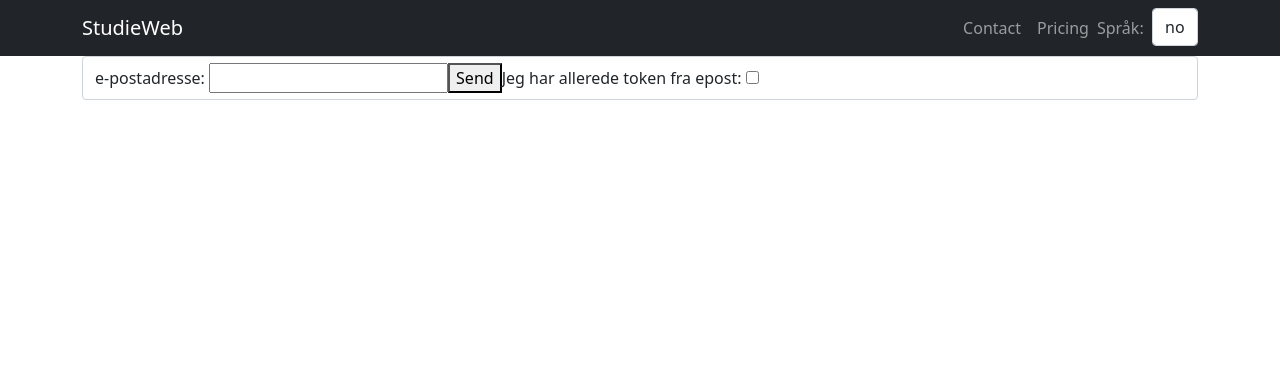
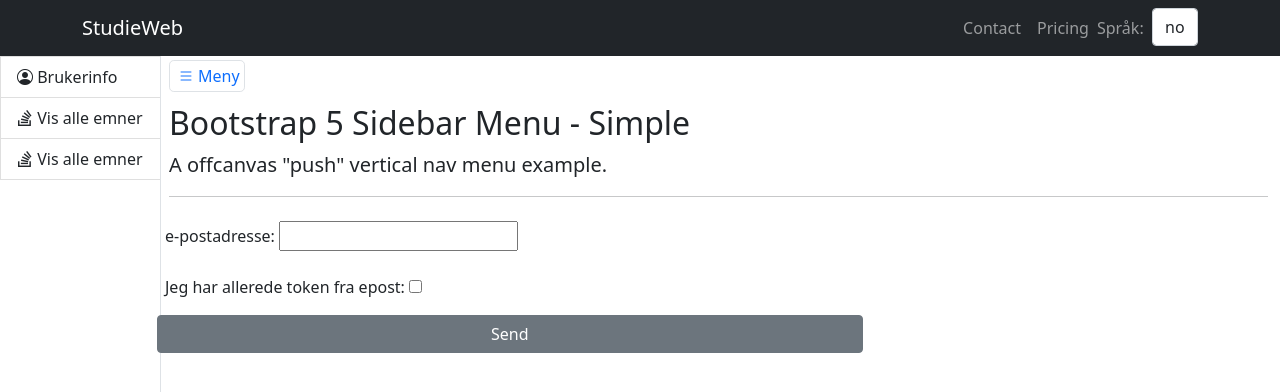
Before and after one commit to anoteng/studieweb, a Vue app: page / in a window 1280 px wide. Shown: the top 392 px of the page. Built offline with nearby package versions, Linux system fonts and the light colour scheme.

Commit message:
Basic layout and dynamic component choosing for main view

```diff
--- a/package.json
+++ b/package.json
@@ -10,6 +10,7 @@
   "dependencies": {
     "@popperjs/core": "^2.11.5",
     "bootstrap": "^5.1.3",
+    "bootstrap-icons": "^1.9.1",
     "core-js": "^3.8.3",
     "vue": "^3.2.13",
     "vue-i18n": "^9.1.10"
--- a/src/App.vue
+++ b/src/App.vue
@@ -1,22 +1,78 @@
 <template>
   <NavBar/>
-  <MainView/>
+  <div class="container-fluid">
+    <div class="row flex-nowrap">
+      <div class="col-auto px-0">
+        <div id="sidebar" class="collapse collapse-horizontal show border-end">
+          <div id="sidebar-nav" class="list-group border-0 rounded-0 text-sm-start min-vh-100">
+            <a v-for="NavItem in this.menuLinks" :key="NavItem.key" :id="NavItem.id" href="#" class="list-group-item border-end-0 d-inline-block text-truncate" data-bs-parent="#sidebar"><i :class="NavItem.icon"></i> <span>{{ this.$t(NavItem.message) }}</span></a>
+          </div>
+        </div>
+      </div>
+<!--      <main class="col ps-md-2 pt-2">-->
+<!--      <a href="#" data-bs-target="#sidebar" data-bs-toggle="collapse" class="border rounded-3 p-1 text-decoration-none"><i class="bi bi-list bi-lg py-2 p-1"></i> Menu</a>-->
+      <component v-bind:is="currentMainView" />
+<!--      </main>-->
+    </div>
+  </div>
 </template>
 
 <script>
 import MainView from './components/main.vue'
 import NavBar from "@/components/navbar";
+import AllCourses from "@/components/AllCourses";
+import UserInfo from "@/components/UserInfo";
 
 
 export default {
   name: 'App',
   components: {
     MainView,
-    NavBar
+    NavBar,
+    AllCourses,
+    UserInfo
+  },
+  methods: {
+    navLink: function (e) {
+      console.log(e.target.id)
+    }
+  },
+  data() {
+    return {
+      currentMainView: "MainView",
+      menuLinks: [
+        {
+          id: 'navUserInfo',
+          message: "nav.userinfo",
+          component: UserInfo,
+          icon: "bi bi-person-circle",
+          key: 1,
+          adminLevel: 0
+        },
+        {
+          id: 'navAllCourses',
+          message: "nav.allCourses",
+          component: AllCourses,
+          icon: "bi bi-stack-overflow",
+          key: 2,
+          adminLevel: 0
+        },
+        {
+          id: 'testAdminLink',
+          message: "nav.allCourses",
+          component: AllCourses,
+          icon: "bi bi-stack-overflow",
+          key: 2,
+          adminLevel: 1
+        },
+      ]
+    }
   }
 }
 </script>
 
 <style>
-
+#sidebar-nav {
+  width: 160px;
+}
 </style>
--- /dev/null
+++ b/src/components/AllCourses.vue
@@ -0,0 +1,13 @@
+<template>
+  <div class=""></div>
+</template>
+
+<script>
+export default {
+  name: "AllCourses"
+}
+</script>
+
+<style scoped>
+
+</style>
--- /dev/null
+++ b/src/components/UserInfo.vue
@@ -0,0 +1,13 @@
+<template>
+  <div class=""></div>
+</template>
+
+<script>
+export default {
+  name: "UserInfo"
+}
+</script>
+
+<style scoped>
+
+</style>
--- a/src/components/login.vue
+++ b/src/components/login.vue
@@ -1,34 +1,36 @@
 <template >
-  <div class="container" v-if="AskForMagicLink">
-    <form class="form-control">
-      <label> {{ this.$t("login.magic_link") }}
-        <input type="text" v-model="email">
+  <div class="d-inline-flex p-2 bd-highlight" v-if="AskForMagicLink">
+    <form class="row g-3">
+      <label class="form-label"> {{ this.$t("login.magic_link") }}
+        <input type="email" v-model="email">
       </label>
-      <button @click="orderLink">Send</button>
-      <label> {{ this.$t("login.have_token") }}
+
+      <label class="form-check-label"> {{ this.$t("login.have_token") }}
         <input type="checkbox" @input="skipOrder">
       </label>
+      <button @click="orderLink" class="btn btn-secondary">Send</button>
 
     </form>
 
   </div>
-  <div class="container" v-else>
-    <form class="form-control">
-      <label> {{ this.$t("login.token") }}
+  <div class="d-inline-flex p-2 bd-highlight" v-else>
+    <form class="row g-3">
+      <label class="form-label"> {{ this.$t("login.token") }}
         <input type="text"
                v-model="MagicLink"
                >
       </label>
-      <button @click="checkMagicLink">Send</button>
-      <label> {{ this.$t("login.have_token") }}
+
+      <label class="form-check-label"> {{ this.$t("login.have_token") }}
         <input type="checkbox" @input="skipOrder" checked>
       </label>
+      <button @click="checkMagicLink" class="btn btn-secondary">Send</button>
     </form>
   </div>
 </template>
 
 <script>
-import { login } from "../api.js"
+import { login } from "@/api"
 export default {
   name: "LoginComp",
   data() {
--- a/src/components/main.vue
+++ b/src/components/main.vue
@@ -1,13 +1,25 @@
 <template >
-  <div class="container" v-if="checkLoggedInState()">
-    {{ this.$t("message.hello") }}
+  <main class="col ps-md-2 pt-2">
+    <a href="#" data-bs-target="#sidebar" data-bs-toggle="collapse" class="border rounded-3 p-1 text-decoration-none"><i class="bi bi-list bi-lg py-2 p-1"></i>{{ this.$t("nav.menu") }}</a>
+    <div class="page-header pt-3">
+      <h2>Bootstrap 5 Sidebar Menu - Simple</h2>
+    </div>
+    <p class="lead">A offcanvas "push" vertical nav menu example.</p>
+    <hr>
+    <div class="row">
+      <div class="container" v-if="checkLoggedInState()">
+        {{ this.$t("message.hello") }}
 
-  </div>
-  <LoginComp v-else></LoginComp>
+      </div>
+      <LoginComp v-else></LoginComp>
+    </div>
+  </main>
+
+
 </template>
 <script>
 
-import {login} from "../api.js"
+import {login} from "@/api"
 import LoginComp from "./login"
 export default {
   name: "MainView",
--- a/src/main.js
+++ b/src/main.js
@@ -2,6 +2,7 @@ import { createApp } from 'vue'
 import App from './App.vue'
 import "bootstrap/dist/css/bootstrap.min.css"
 import "bootstrap"
+import "bootstrap-icons/font/bootstrap-icons.css"
 import {createI18n} from "vue-i18n";
 import {messages} from "./messages.js"
 
--- a/src/messages.js
+++ b/src/messages.js
@@ -8,6 +8,11 @@ const messages = {
             magic_link: "Email address:",
             token: "Token from email:",
             have_token: "I already have a token from email:"
+        },
+        nav: {
+            menu: "Menu",
+            userinfo: "User information",
+            allCourses: "All courses"
         }
     },
     no: {
@@ -19,6 +24,11 @@ const messages = {
             magic_link: "e-postadresse:",
             token: "Token fra epost:",
             have_token: "Jeg har allerede token fra epost:"
+        },
+        nav: {
+            menu: "Meny",
+            userinfo: "Brukerinfo",
+            allCourses: "Vis alle emner"
         }
 
     }
```
Also changed, not shown: 1 other file (tests, documents, lock files or other folders).
